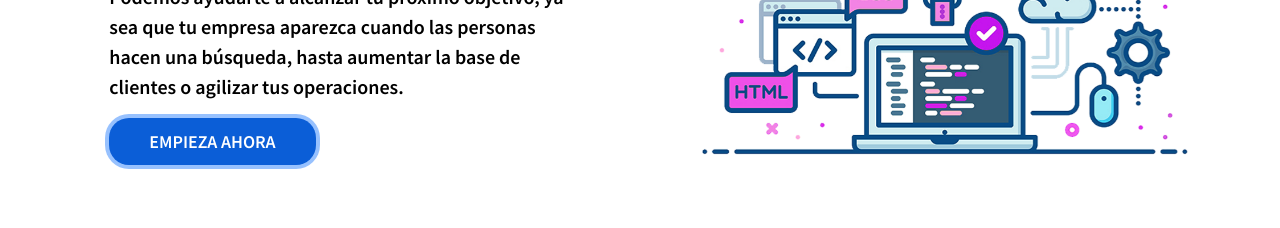
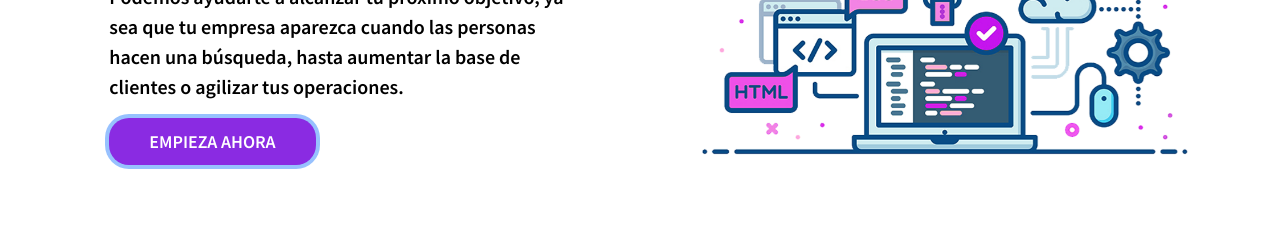
Before and after one commit to colu492/proyectoCoder, a plain HTML site: page index.html in a window 1280 px wide. Both pictures are taken after a click on the button "EMPIEZA AHORA". Shown: the part 336-564 px from the top of the page. Drawn offline with nearby package versions, Linux system fonts and the light colour scheme.

Commit message:
Corrigiendo mas errores

```diff
--- a/css/estilos.css
+++ b/css/estilos.css
@@ -123,6 +123,9 @@ header {
     color: #611da0;
 }
 
+.boton1:focus{
+    background: #8a2be2;
+}
 
                                 /*     SLIDER HOME     */
 
```
Also changed, not shown: index.html (line endings or trailing spaces).
